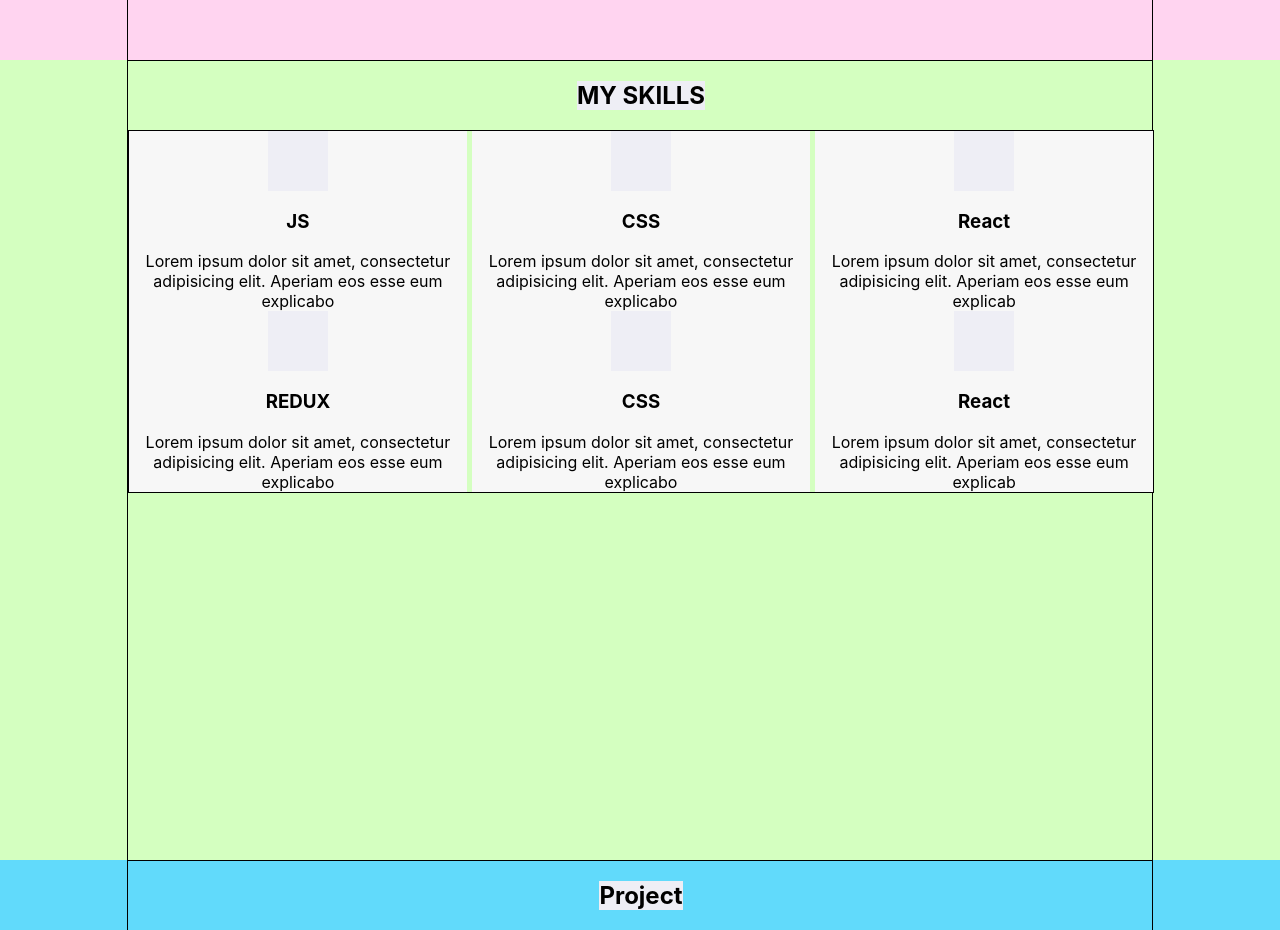
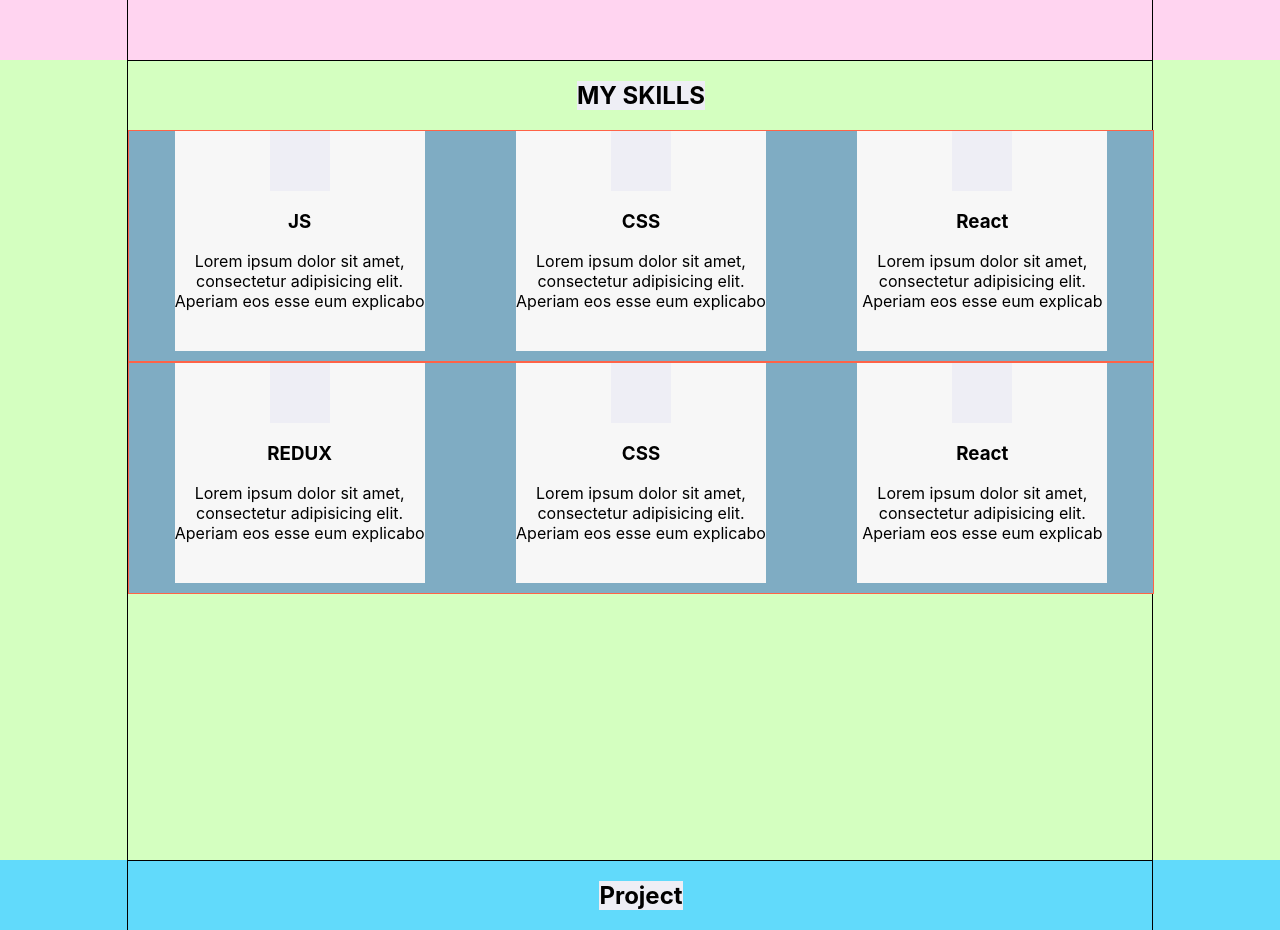
Before and after one commit to B1ackin/my-portfolio, a React (Create React App) app: page / in a window 1280 px wide. Shown: the part 820-1750 px from the top of the page. Built offline with nearby package versions, Linux system fonts and the light colour scheme.

Commit message:
refactor code

```diff
--- a/src/skills/Skills.js
+++ b/src/skills/Skills.js
@@ -13,6 +13,8 @@ function Skills() {
                     <Skill title={"JS"} decription={"Lorem ipsum dolor sit amet, consectetur adipisicing elit. Aperiam eos esse eum explicabo"}/>
                     <Skill title={"CSS"} decription={"Lorem ipsum dolor sit amet, consectetur adipisicing elit. Aperiam eos esse eum explicabo"}/>
                     <Skill title={"React"} decription={"Lorem ipsum dolor sit amet, consectetur adipisicing elit. Aperiam eos esse eum explicab"}/>
+                    </div>
+                    <div className={style.skillsTwo}>
                     <Skill title={"REDUX"} decription={"Lorem ipsum dolor sit amet, consectetur adipisicing elit. Aperiam eos esse eum explicabo"}/>
                     <Skill title={"CSS"} decription={"Lorem ipsum dolor sit amet, consectetur adipisicing elit. Aperiam eos esse eum explicabo"}/>
                     <Skill title={"React"} decription={"Lorem ipsum dolor sit amet, consectetur adipisicing elit. Aperiam eos esse eum explicab"}/>
--- a/src/skills/Skills.module.css
+++ b/src/skills/Skills.module.css
@@ -13,11 +13,20 @@
     background-color: #eeeef5;
 }
 .skills {
-
-    border: 1px solid;
     width: 100%;
+    border: 1px solid tomato;
     display: flex;
-    justify-content: space-between;
+    justify-content: space-around;
+    background-color: #7facc3;
     flex-wrap: wrap;
 
 }
+.skillsTwo {
+    width: 100%;
+    border: 1px solid tomato;
+    display: flex;
+    justify-content: space-around;
+    background-color: #7facc3;
+    flex-wrap: wrap;
+
+}
--- a/src/skills/skill/Skill.module.css
+++ b/src/skills/skill/Skill.module.css
@@ -1,12 +1,13 @@
 .skill {
     width: 250px;
+    min-height: 220px;
     background-color: #f7f7f7;
     display: flex;
     flex-direction: column;
     align-items: center;
     text-align: center;
-    flex-basis: 33%;
 
+    margin-bottom: 10px;
 }
 .icon {
     width: 60px;
```
